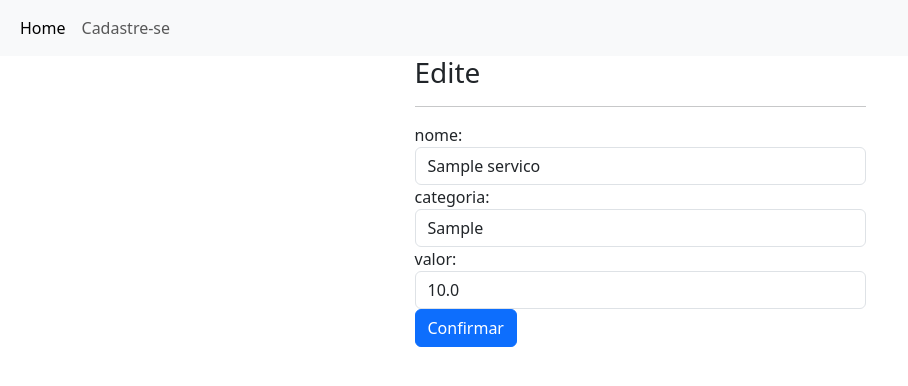
After one commit to projeto-integrador-DS/sis_dispoService_Back, a Flask app: page /edit_servicos/1 in a window 1280 px wide. The commit adds this page. Shown: the top 386 px of the page, without its empty margins (0-908 px from the left). Run offline with Flask 3, Linux system fonts and the light colour scheme; tables that the repository leaves empty hold one stand-in row (values such as "Sample post").

Commit message:
CRUD de serviços pronto obs.: faltando relacionar com os serviços

```diff
--- a/app.py
+++ b/app.py
@@ -210,11 +210,12 @@ def cad_servicos():
         con.commit()
         flash('Dados Cadastrados', 'success')
         con.close()
+        return redirect(url_for('indexServico'))
 
     return render_template('cad_Servicos.html')
 
-@app.route('/servicos/<int:idServico>', methods=["POST", "GET"])
-def alt_servicos(idServico):
+@app.route('/edit_servicos/<int:idServico>', methods=["POST", "GET"])
+def edit_servicos(idServico):
     if request.method=='POST':
         nome=request.form['nome']
         categoria=request.form['categoria']
@@ -222,16 +223,16 @@ def alt_servicos(idServico):
 
         con = sql.connect('goservice.db')
         cur=con.cursor()
-        cur.execute("UPDATE servicos SET nome='?', categoria='?', valor=? WHERE ID_servico=?",(nome, categoria, valor, idServico))
+        cur.execute("UPDATE servicos SET nome=?, categoria=?, valor=? WHERE ID_servico=?",(nome, categoria, valor, idServico))
         con.commit()
-        return redirect(url_for('indexServicos'))
+        return redirect(url_for('indexServico'))
     con = sql.connect('goservice.db')
     cur = con.cursor()
     cur.row_factory=sql.Row
 
-    cur.execute("SELECT * FROM servicos WHERE idServico=?", (idServico,))
+    cur.execute("SELECT * FROM servicos WHERE ID_servico=?", (idServico,))
     servico =cur.fetchone()
-    return render_template('edit_servico.html', serv=servico)
+    return render_template('edit_servicos.html', serv=servico)
 
 @app.route('/delete_servicos/<int:idServico>', methods=["GET"])
 def delete_servicos(idServico):
--- /dev/null
+++ b/templates/edit_servicos.html
@@ -0,0 +1,26 @@
+{% extends 'base.html' %}
+
+{% block body %}
+<div class="row">
+    <div class="col-5 mx-auto">
+        <h3>Edite</h3><hr>
+
+        <form action="{{url_for('edit_servicos', idServico=serv.ID_servico)}}" method="post">
+            <div class="form-group">
+                <label>nome: </label>
+                <input type="text" name="nome" required class="form-control" value="{{serv.nome}}">
+            </div>
+
+            <div class="form-group">
+                <label>categoria: </label>
+                <input type="text" name="categoria" required class="form-control" value="{{serv.categoria}}">
+            </div>
+            <div class="form-group">
+                <label>valor: </label>
+                <input type="text" name="valor" required class="form-control" value="{{serv.valor}}">
+            </div>
+                <input type="submit" value="Confirmar" class="btn btn-primary">
+        </form>
+    </div>
+</div>
+{% endblock %}
--- a/templates/indexServicos.html
+++ b/templates/indexServicos.html
@@ -21,8 +21,8 @@
       <td>{{servico.nome}}</td>
       <td>{{servico.categoria}}</td>
       <td>{{servico.valor}}</td>
-    <!--<td><a href="{{url_for('edit_servicos', idServico=servico.ID_profiss)}}" class="btn btn-primary">Editar</a></td>-->
-     <!-- <td><a href="{{url_for('delete_profissionais', idProf=row.ID_profiss)}}" class="btn btn-danger" onclick="return confirm('Tem certeza que deseja apagar?')">Deletar</a></td>-->
+      <td><a href="{{url_for('edit_servicos', idServico=servico.ID_servico)}}" class="btn btn-primary">Editar</a></td>
+      <td><a href="{{url_for('delete_servicos', idServico=servico.ID_servico)}}" class="btn btn-danger" onclick="return confirm('Tem certeza que deseja apagar?')">Deletar</a></td>
     </tr>
     {% endfor %}
   </tbody>
```
Also changed, not shown: goservice.db.
